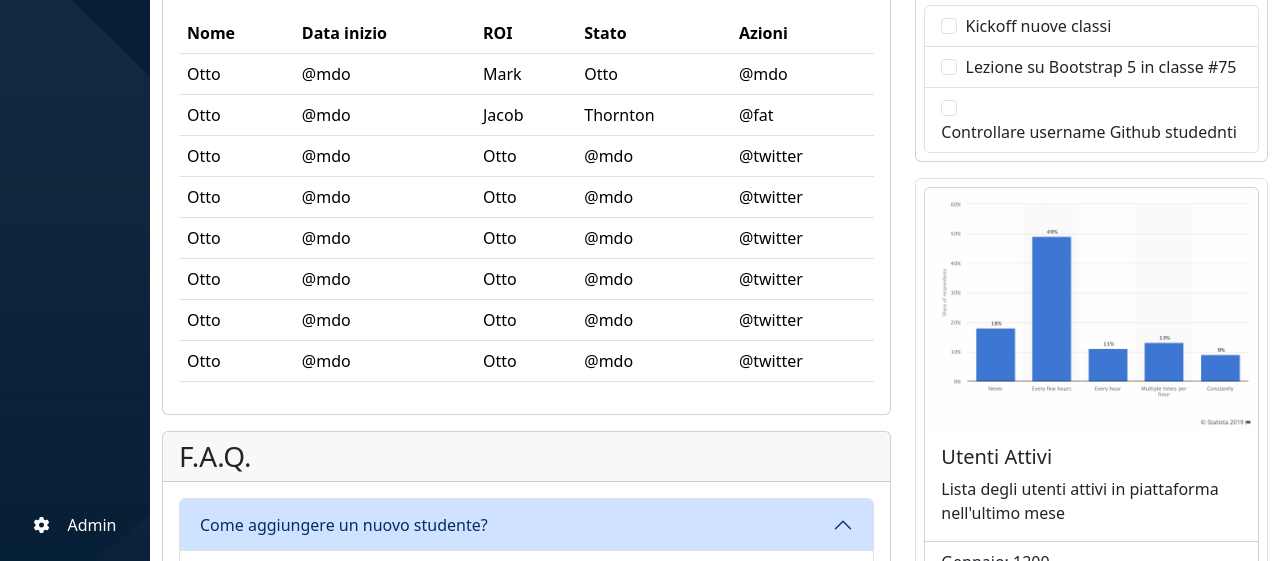
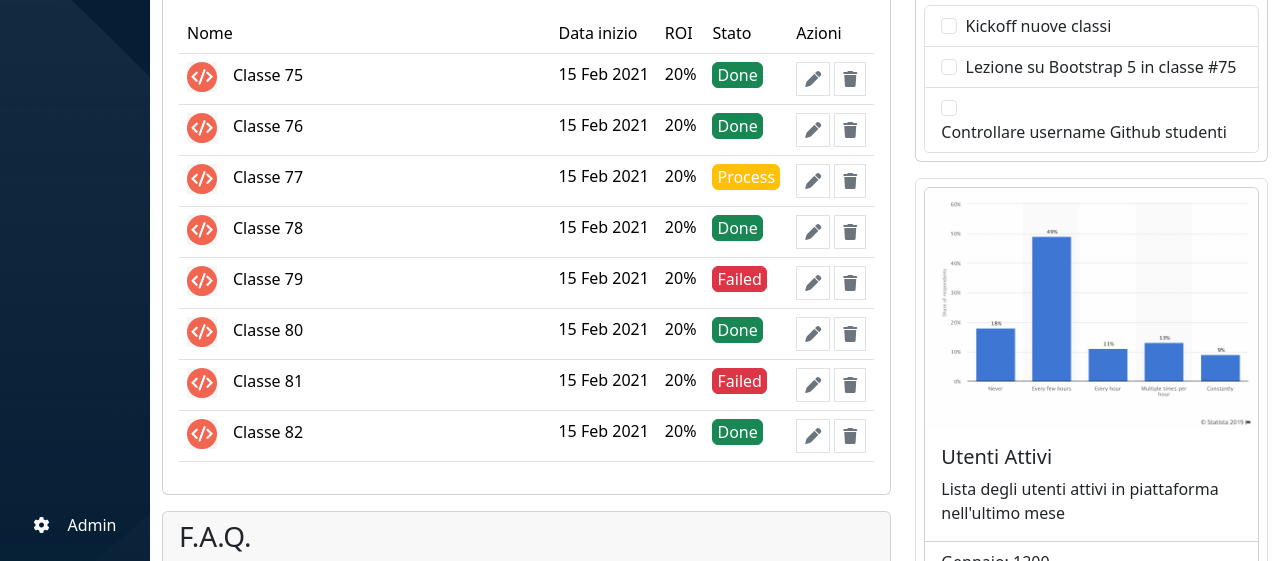
Before and after one commit to DavideAnile/html-css-bootstrap-dashboard, a plain HTML site: page index.html in a window 1280 px wide. Shown: the part 239-800 px from the top of the page. Drawn offline with nearby package versions, Linux system fonts and the light colour scheme.

Commit message:
feat : table completed

```diff
--- a/css/style.css
+++ b/css/style.css
@@ -32,6 +32,18 @@ nav{
     background-color: #1b72e8;
 }
 
+
+.first-col{
+
+    width: 60%;
+}
+
+.table td img{
+
+
+    height: 30px;
+}
+
 .offcanvas{
     --bs-offcanvas-width: 600px;
 }
@@ -39,7 +51,7 @@ nav{
 
 /* Media__________________ */
 
-@media screen and (max-width: 768px){
+@media screen and (max-width: 992px){
 
     .my-big-container aside{
         width: 50px;
--- a/index.html
+++ b/index.html
@@ -12,10 +12,10 @@
 <body>
 
     <nav class="d-flex justify-content-between align-items-center px-2 py-1">   <!-- NAVBAR-->
-        <div class="d-none d-sm-flex">
+        <div class="d-none d-lg-flex">
             <img src="img/logo.svg" alt="">
         </div>
-        <div class="mobile-logo d-sm-none h-100">
+        <div class="mobile-logo d-lg-none h-100">
             <img src="img/mobile-logo.png" alt="" class="h-100">
         </div>
         <div class="flex-grow-1 px-4 position-relative h-75">
@@ -23,7 +23,7 @@
             <input type="text" class="nav-search fw-semibold w-100 h-100 border-0 rounded-2 ps-5" placeholder="Prova a cercare: Lezioni di Laravel">
         </div>
         <div class="d-flex align-items-center text-muted">
-            <div class="d-none d-sm-block">
+            <div class="d-none d-lg-block">
                 <i class="fa-solid fa-list"></i>
                 <i class="fa-solid fa-circle-question ps-3"></i>
                 <i class="fa-solid fa-ellipsis-vertical px-3"></i>
@@ -137,77 +137,118 @@
 
             <div class="container-fluid">
                 <div class="row flex-column flex-md-row">
-                    <div class="col-12 col-md-8">
+                    <div class="col-12 col-lg-8">
                         <div class="card mb-3">
                             <h5 class="card-header fs-3">Prossime classi</h5>
                             <div class="card-body">
 
-                                    <table class="table table-hover">
+                                    <table class="table table-hover text-nowrap">
                                         <thead>
                                           <tr>
-                                            <th scope="col">Nome</th>
-                                            <th scope="col">Data inizio</th>
-                                            <th scope="col">ROI</th>
-                                            <th scope="col">Stato</th>
-                                            <th scope="col">Azioni</th>
+                                            <td class="first-col">Nome</td>
+                                            <td class="d-none d-sm-table-cell">Data inizio</td>
+                                            <td class="d-none d-sm-table-cell">ROI</td>
+                                            <td>Stato</td>
+                                            <td>Azioni</td>
                                           </tr>
                                         </thead>
                                         <tbody>
                                           <tr>
-                                            <td>Otto</td>
-                                            <td>@mdo</td>
-                                            <td>Mark</td>
-                                            <td>Otto</td>
-                                            <td>@mdo</td>
+                                            <td>
+                                                <img src="img/class-avatar.jpg" alt="" class="pe-3">Classe 75
+
+                                            </td>
+                                            <td class="d-none d-sm-table-cell">15 Feb 2021</td>
+                                            <td class="d-none d-sm-table-cell">20%</td>
+                                            <td><button type="button" class="btn btn-success p-0 px-1 fs-6">Done</button></td>
+                                            <td>
+                                                <i class="fa-solid fa-pen border border-1 p-2 text-secondary"></i>
+                                                <i class="fa-solid fa-trash border border-1 p-2 text-secondary"></i>
+                                            </td>
                                           </tr>
                                           <tr>
-                                            <td>Otto</td>
-                                            <td>@mdo</td>
-                                            <td>Jacob</td>
-                                            <td>Thornton</td>
-                                            <td>@fat</td>
+                                            <td>
+                                                <img src="img/class-avatar.jpg" alt="" class="pe-3">Classe 76
+                                            </td>
+                                            <td class="d-none d-sm-table-cell">15 Feb 2021</td>
+                                            <td class="d-none d-sm-table-cell">20%</td>
+                                            <td><button type="button" class="btn btn-success p-0 px-1 fs-6">Done</button></td>
+                                            <td>
+                                                <i class="fa-solid fa-pen border border-1 p-2 text-secondary"></i>
+                                                <i class="fa-solid fa-trash border border-1 p-2 text-secondary"></i>
+                                            </td>
                                           </tr>
                                           <tr>
-                                            <td>Otto</td>
-                                            <td>@mdo</td>
-                                            <td>Otto</td>
-                                            <td>@mdo</td>
-                                            <td>@twitter</td>
+                                            <td>
+                                                <img src="img/class-avatar.jpg" alt="" class="pe-3">Classe 77
+                                            </td>
+                                            <td class="d-none d-sm-table-cell">15 Feb 2021</td>
+                                            <td class="d-none d-sm-table-cell">20%</td>
+                                            <td><button type="button" class="btn btn-warning p-0 px-1 fs-6 text-white">Process</button></td>
+                                            <td>
+                                                <i class="fa-solid fa-pen border border-1 p-2 text-secondary"></i>
+                                                <i class="fa-solid fa-trash border border-1 p-2 text-secondary"></i>
+                                            </td>
                                           </tr>
                                           <tr>
-                                            <td>Otto</td>
-                                            <td>@mdo</td>
-                                            <td>Otto</td>
-                                            <td>@mdo</td>
-                                            <td>@twitter</td>
+                                            <td>
+                                                <img src="img/class-avatar.jpg" alt="" class="pe-3">Classe 78
+                                            </td>
+                                            <td class="d-none d-sm-table-cell">15 Feb 2021</td>
+                                            <td class="d-none d-sm-table-cell">20%</td>
+                                            <td><button type="button" class="btn btn-success p-0 px-1 fs-6">Done</button></td>
+                                            <td>
+                                                <i class="fa-solid fa-pen border border-1 p-2 text-secondary"></i>
+                                                <i class="fa-solid fa-trash border border-1 p-2 text-secondary"></i>
+                                            </td>
                                           </tr>
                                           <tr>
-                                            <td>Otto</td>
-                                            <td>@mdo</td>
-                                            <td>Otto</td>
-                                            <td>@mdo</td>
-                                            <td>@twitter</td>
+                                            <td>
+                                                <img src="img/class-avatar.jpg" alt="" class="pe-3">Classe 79
+                                            </td>
+                                            <td class="d-none d-sm-table-cell">15 Feb 2021</td>
+                                            <td class="d-none d-sm-table-cell">20%</td>
+                                            <td><button type="button" class="btn btn-danger p-0 px-1 fs-6">Failed</button></td>
+                                            <td>
+                                                <i class="fa-solid fa-pen border border-1 p-2 text-secondary"></i>
+                                                <i class="fa-solid fa-trash border border-1 p-2 text-secondary"></i>
+                                            </td>
                                           </tr>
                                           <tr>
-                                            <td>Otto</td>
-                                            <td>@mdo</td>
-                                            <td>Otto</td>
-                                            <td>@mdo</td>
-                                            <td>@twitter</td>
+                                            <td>
+                                                <img src="img/class-avatar.jpg" alt="" class="pe-3">Classe 80
+                                            </td>
+                                            <td class="d-none d-sm-table-cell">15 Feb 2021</td>
+                                            <td class="d-none d-sm-table-cell">20%</td>
+                                            <td><button type="button" class="btn btn-success p-0 px-1 fs-6">Done</button></td>
+                                            <td>
+                                                <i class="fa-solid fa-pen border border-1 p-2 text-secondary"></i>
+                                                <i class="fa-solid fa-trash border border-1 p-2 text-secondary"></i>
+                                            </td>
                                           </tr>
                                           <tr>
-                                            <td>Otto</td>
-                                            <td>@mdo</td>
-                                            <td>Otto</td>
-                                            <td>@mdo</td>
-                                            <td>@twitter</td>
+                                            <td>
+                                                <img src="img/class-avatar.jpg" alt="" class="pe-3">Classe 81
+                                            </td>
+                                            <td class="d-none d-sm-table-cell">15 Feb 2021</td>
+                                            <td class="d-none d-sm-table-cell">20%</td>
+                                            <td><button type="button" class="btn btn-danger p-0 px-1 fs-6">Failed</button></td>
+                                            <td>
+                                                <i class="fa-solid fa-pen border border-1 p-2 text-secondary"></i>
+                                                <i class="fa-solid fa-trash border border-1 p-2 text-secondary"></i>
+                                            </td>
                                           </tr>
                                           <tr>
-                                            <td>Otto</td>
-                                            <td>@mdo</td>
-                                            <td>Otto</td>
-                                            <td>@mdo</td>
-                                            <td>@twitter</td>
+                                            <td>
+                                                <img src="img/class-avatar.jpg" alt="" class="pe-3">Classe 82
+                                            </td>
+                                            <td class="d-none d-sm-table-cell">15 Feb 2021</td>
+                                            <td class="d-none d-sm-table-cell">20%</td>
+                                            <td><button type="button" class="btn btn-success p-0 px-1 fs-6">Done</button></td>
+                                            <td>
+                                                <i class="fa-solid fa-pen border border-1 p-2 text-secondary"></i>
+                                                <i class="fa-solid fa-trash border border-1 p-2 text-secondary"></i>
+                                            </td>
                                           </tr>
                                         </tbody>
                                       </table>
@@ -261,7 +302,7 @@
                             </div>
                         </div>
                     </div>
-                    <div class="col-12 col-md-4">
+                    <div class="col-12 col-lg-4">
                         <div class="card mb-3">
                             <h5 class="card-header fs-3">
                               Todo
@@ -277,7 +318,7 @@
                                 </li>
                                 <li class="list-group-item">
                                   <input class="form-check-input me-1" type="checkbox" value="" id="thirdCheckbox">
-                                  <label class="form-check-label" for="thirdCheckbox">Controllare username Github studednti</label>
+                                  <label class="form-check-label" for="thirdCheckbox">Controllare username Github studenti</label>
                                 </li>
                               </ul>
                           </div>
```
